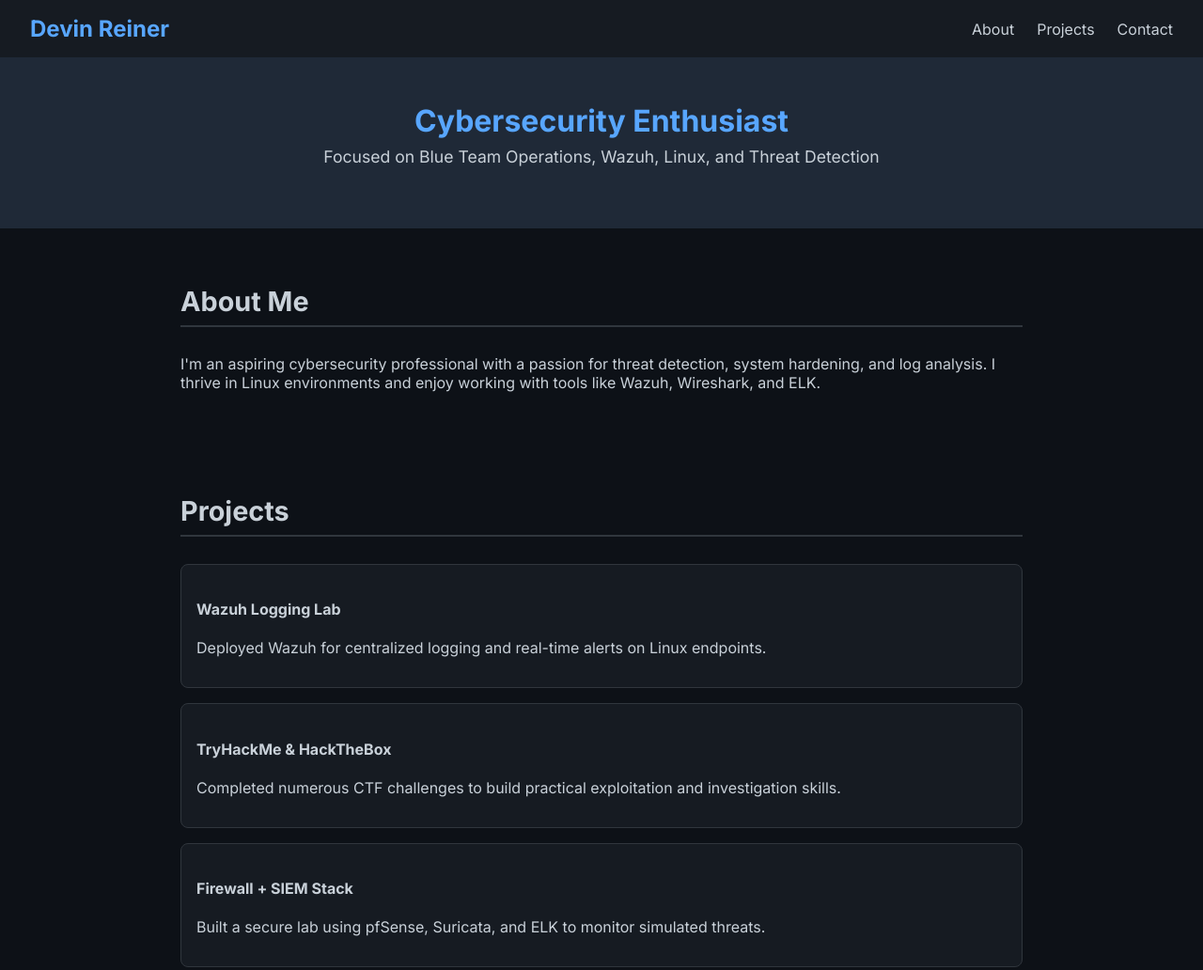
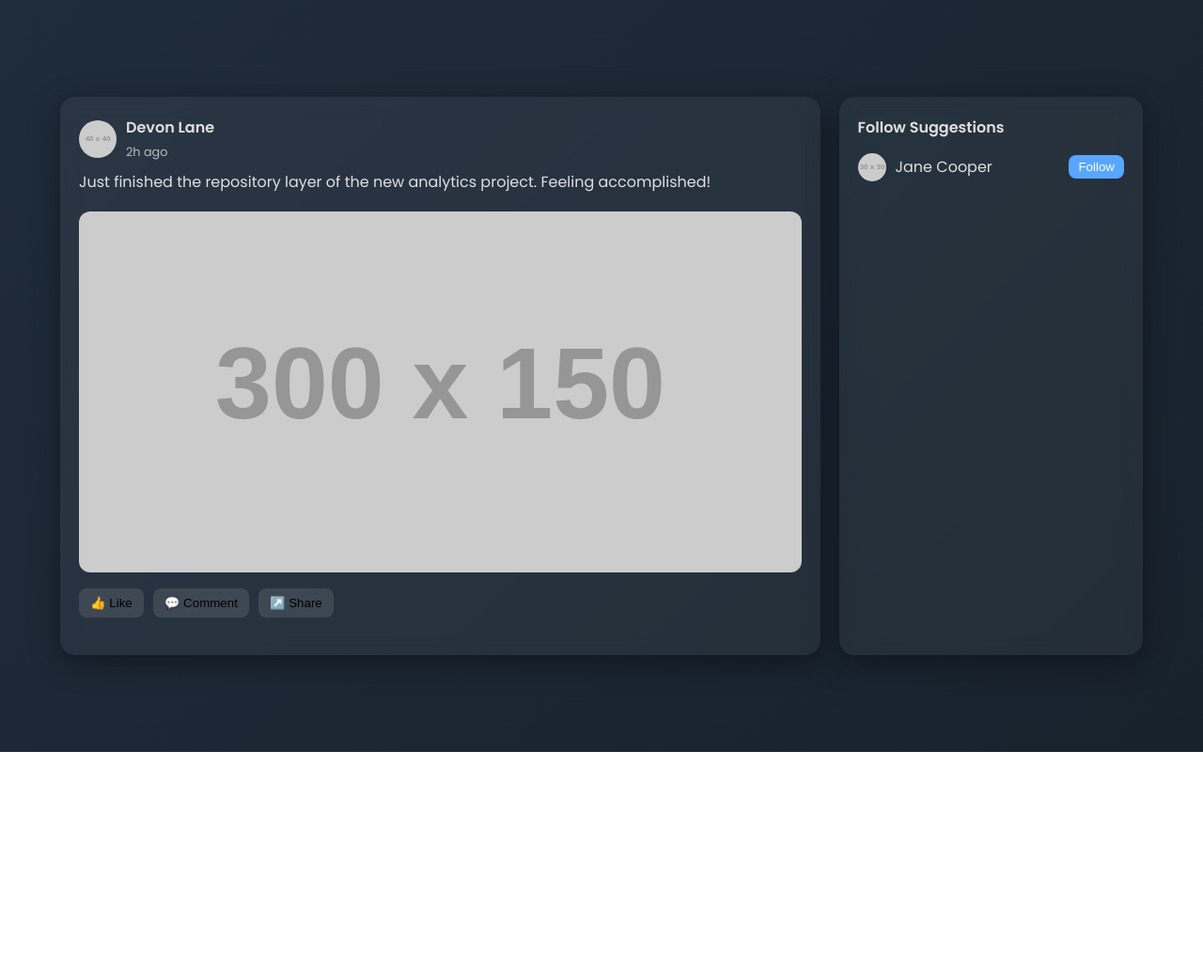
Before and after one commit to ReinerDJ/ReinerDJ.github.io, a plain HTML site: page index.html in a window 1280 px wide. Shown: the top 1032 px of the page at 94% size. After the commit the page ends 800 px from the top, so only its background shows below. Drawn offline with Linux system fonts and the light colour scheme; placeholder pictures from the web are drawn by us.

Commit message:
Add files via upload

```diff
--- a/index.html
+++ b/index.html
@@ -1,56 +1,48 @@
 <!DOCTYPE html>
 <html lang="en">
 <head>
-  <meta charset="UTF-8" />
-  <meta name="viewport" content="width=device-width, initial-scale=1.0" />
-  <title>Devin Reiner | Cybersecurity Portfolio</title>
-  <link rel="stylesheet" href="style.css" />
-  <link href="https://fonts.googleapis.com/css2?family=Inter:wght@400;700&display=swap" rel="stylesheet" />
+  <meta charset="UTF-8">
+  <meta name="viewport" content="width=device-width, initial-scale=1">
+  <title>Glassmorphic Dashboard</title>
+  <link rel="stylesheet" href="style.css">
+  <link href="https://fonts.googleapis.com/css2?family=Poppins:wght@300;400;600&display=swap" rel="stylesheet">
 </head>
 <body>
-  <nav>
-    <h1>Devin Reiner</h1>
-    <ul>
-      <li><a href="#about">About</a></li>
-      <li><a href="#projects">Projects</a></li>
-      <li><a href="#contact">Contact</a></li>
-    </ul>
-  </nav>
-
-  <header class="hero">
-    <h2>Cybersecurity Enthusiast</h2>
-    <p>Focused on Blue Team Operations, Wazuh, Linux, and Threat Detection</p>
-  </header>
-
-  <section id="about">
-    <h3>About Me</h3>
-    <p>I'm an aspiring cybersecurity professional with a passion for threat detection, system hardening, and log analysis. I thrive in Linux environments and enjoy working with tools like Wazuh, Wireshark, and ELK.</p>
-  </section>
-
-  <section id="projects">
-    <h3>Projects</h3>
-    <div class="card">
-      <h4>Wazuh Logging Lab</h4>
-      <p>Deployed Wazuh for centralized logging and real-time alerts on Linux endpoints.</p>
+  <div class="dashboard">
+    <div class="feed">
+      <div class="card">
+        <div class="card-header">
+          <img src="https://via.placeholder.com/40" alt="Avatar">
+          <div class="user-info">
+            <h4>Devon Lane</h4>
+            <span class="timestamp">2h ago</span>
+          </div>
+        </div>
+        <div class="card-content">
+          <p>Just finished the repository layer of the new analytics project. Feeling accomplished!</p>
+          <img src="https://via.placeholder.com/300x150" alt="Post image">
+        </div>
+        <div class="card-footer">
+          <button>👍 Like</button><button>💬 Comment</button><button>↗️ Share</button>
+        </div>
+      </div>
+      <!-- Repeat .card blocks for more posts -->
     </div>
-    <div class="card">
-      <h4>TryHackMe & HackTheBox</h4>
-      <p>Completed numerous CTF challenges to build practical exploitation and investigation skills.</p>
+    <div class="sidebar">
+      <div class="sidebar-card">
+        <h4>Follow Suggestions</h4>
+        <ul>
+          <li>
+            <div class="suggestion">
+              <img src="https://via.placeholder.com/30" alt="Avatar">
+              <span>Jane Cooper</span>
+            </div>
+            <button>Follow</button>
+          </li>
+          <!-- Repeat li for more suggestions -->
+        </ul>
+      </div>
     </div>
-    <div class="card">
-      <h4>Firewall + SIEM Stack</h4>
-      <p>Built a secure lab using pfSense, Suricata, and ELK to monitor simulated threats.</p>
-    </div>
-  </section>
-
-  <section id="contact">
-    <h3>Contact</h3>
-    <p>Email: <a href="mailto:youremail@example.com">youremail@example.com</a> |
-       GitHub: <a href="https://github.com/ReinerDJ" target="_blank">ReinerDJ</a></p>
-  </section>
-
-  <footer>
-    <p>© 2025 Devin Reiner</p>
-  </footer>
+  </div>
 </body>
 </html>
--- a/style.css
+++ b/style.css
@@ -1,81 +1,104 @@
-
 * {
   box-sizing: border-box;
+  margin: 0;
+  padding: 0;
 }
 body {
-  font-family: 'Inter', sans-serif;
-  margin: 0;
-  padding: 0;
-  background: #0d1117;
-  color: #c9d1d9;
+  font-family: 'Poppins', sans-serif;
+  background: linear-gradient(135deg, #1f2c3b, #18222d);
+  height: 100vh;
+  display: flex;
+  align-items: center;
+  justify-content: center;
 }
-nav {
-  background: #161b22;
+.dashboard {
+  display: grid;
+  grid-template-columns: 2.5fr 1fr;
+  gap: 20px;
+  width: 90%;
+  max-width: 1200px;
+}
+.feed, .sidebar {
+  backdrop-filter: blur(10px);
+  background: rgba(255, 255, 255, 0.05);
+  border-radius: 16px;
+  padding: 20px;
+  box-shadow: 0 8px 32px rgba(0, 0, 0, 0.37);
+  color: #e0e0e0;
+}
+.card {
+  margin-bottom: 20px;
+}
+.card-header {
+  display: flex;
+  align-items: center;
+  gap: 10px;
+}
+.card-header img {
+  border-radius: 50%;
+}
+.user-info h4 {
+  font-weight: 600;
+}
+.timestamp {
+  font-size: 0.8rem;
+  color: #bbb;
+}
+.card-content p {
+  margin: 10px 0;
+  line-height: 1.4;
+}
+.card-content img {
+  width: 100%;
+  border-radius: 12px;
+  margin-top: 10px;
+}
+.card-footer {
+  display: flex;
+  gap: 10px;
+  margin-top: 10px;
+}
+.card-footer button {
+  background: rgba(255, 255, 255, 0.1);
+  border: none;
+  padding: 8px 12px;
+  border-radius: 8px;
+  cursor: pointer;
+  transition: background 0.2s ease;
+}
+.card-footer button:hover {
+  background: rgba(255, 255, 255, 0.2);
+}
+.sidebar-card h4 {
+  margin-bottom: 15px;
+  font-weight: 600;
+}
+.sidebar-card ul {
+  list-style: none;
+}
+.sidebar-card li {
   display: flex;
   justify-content: space-between;
   align-items: center;
-  padding: 1rem 2rem;
+  margin-bottom: 12px;
 }
-nav h1 {
-  color: #58a6ff;
-  margin: 0;
+.suggestion {
+  display: flex;
+  align-items: center;
+  gap: 10px;
 }
-nav ul {
-  list-style: none;
-  display: flex;
-  gap: 1.5rem;
-  margin: 0;
+.suggestion img {
+  border-radius: 50%;
 }
-nav ul li a {
-  color: #c9d1d9;
-  text-decoration: none;
-  transition: color 0.2s ease;
+.sidebar-card button {
+  background: #58a6ff;
+  border: none;
+  padding: 5px 10px;
+  border-radius: 8px;
+  color: #fff;
+  cursor: pointer;
+  transition: background 0.2s ease;
 }
-nav ul li a:hover {
-  color: #58a6ff;
+.sidebar-card button:hover {
+  background: #4098e0;
 }
-.hero {
-  text-align: center;
-  padding: 3rem 2rem;
-  background: #1f2937;
-}
-.hero h2 {
-  color: #58a6ff;
-  font-size: 2rem;
-  margin: 0;
-}
-.hero p {
-  font-size: 1.1rem;
-  margin-top: 0.5rem;
-}
-section {
-  padding: 2rem;
-  max-width: 960px;
-  margin: auto;
-}
-h3 {
-  font-size: 1.8rem;
-  border-bottom: 2px solid #30363d;
-  padding-bottom: 0.5rem;
-}
-.card {
-  background: #161b22;
-  border: 1px solid #30363d;
-  padding: 1rem;
-  margin-top: 1rem;
-  border-radius: 8px;
-  transition: transform 0.2s ease;
-}
-.card:hover {
-  transform: translateY(-5px);
-}
-footer {
-  text-align: center;
-  padding: 1rem;
-  background: #161b22;
-  color: #8b949e;
-  font-size: 0.9rem;
-}
-a {
-  color: #58a6ff;
-}
```
